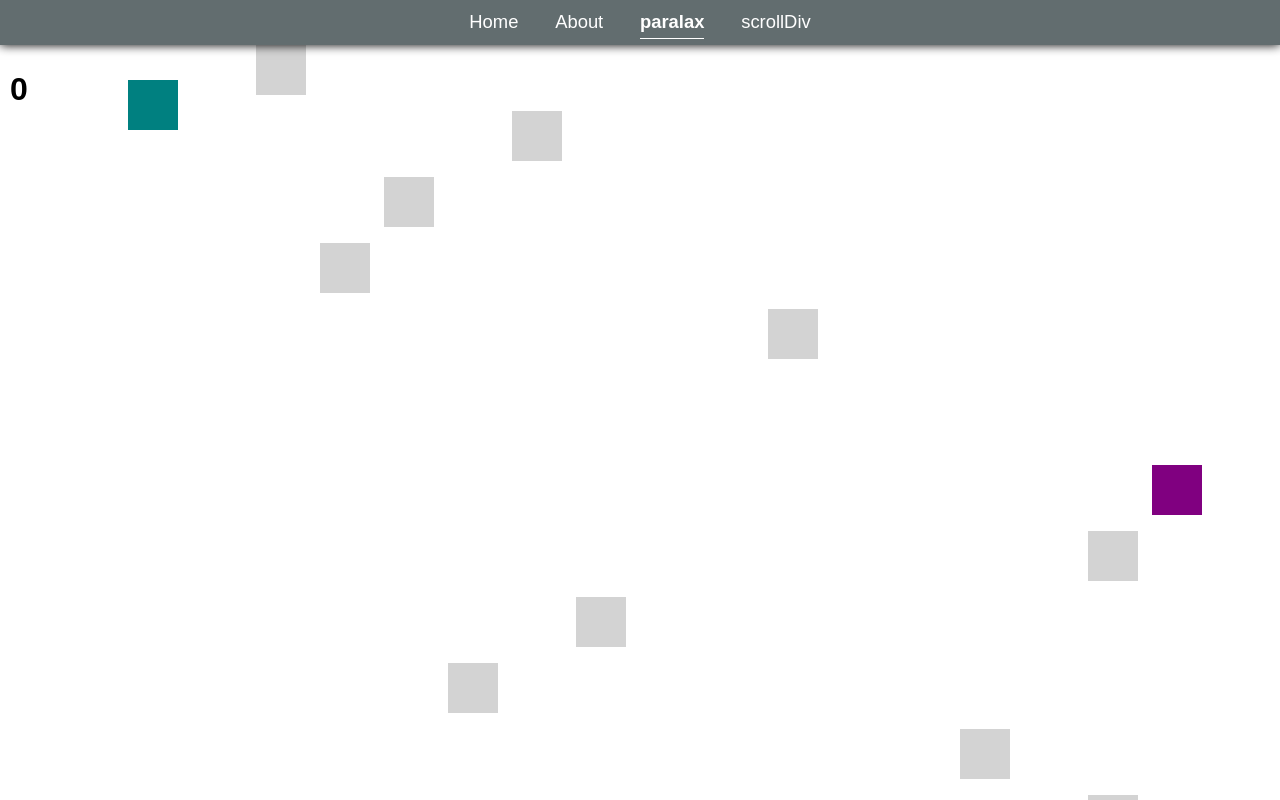
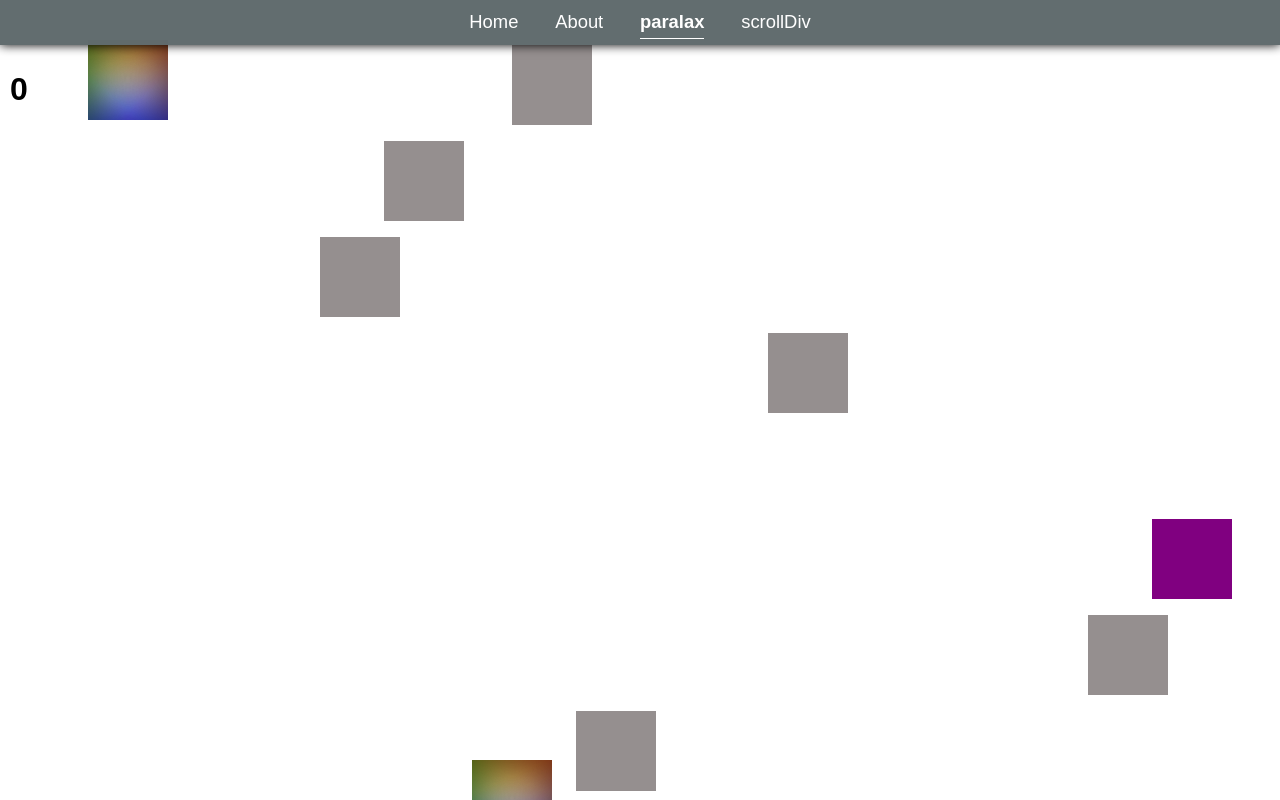
Before and after one commit to evariste1963/cool_stuff, a SvelteKit app: page /paralax in a window 1280 px wide. Shown: the top 800 px of the page. Built offline with nearby package versions, Linux system fonts and the light colour scheme.

Commit message:
paralax with cubes

```diff
--- a/src/routes/paralax/+page.svelte
+++ b/src/routes/paralax/+page.svelte
@@ -10,14 +10,40 @@
 
 <section>
   <div
-    class="box pin"
-    style:transform={`translate3d(${scroll / speed}px, ${scroll / speed}px, 0) rotate(${scroll / speed}deg)`}
-    style:background="teal"
+    class="box1 pin"
+    id="outer-cube-down"
+    style:transform={`translate3d(${scroll / speed}px, ${
+      scroll / speed
+    }px, 0) rotateY(${scroll / speed}deg) rotateZ(${scroll / speed}deg)`}
     style:margin-left="10%"
     style:top="10%"
+  >
+    <div class="front" />
+    <div class="back" />
+    <div class="top" />
+    <div class="bottom" />
+    <div class="left" />
+    <div class="right" />
+  </div>
 
-  />
-  <div class="box" style:margin-left="20%" />
+  <div
+    class="box1"
+    id="outer-cube"
+    style:margin-left="40%"
+    style:top="100%"
+    style:transform={`translate3d(${scroll / speed}px, ${
+      (scroll / speed) * 3
+    }px, ${scroll / speed}px) rotateY(${(scroll / speed) * 2}deg) rotateZ(${
+      (scroll / speed) * -2
+    }deg)`}
+  >
+    <div class="front" />
+    <div class="back" />
+    <div class="top" />
+    <div class="bottom" />
+    <div class="left" />
+    <div class="right" />
+  </div>
   <div class="box" style:margin-left="40%" />
   <div class="box" style:margin-left="30%" />
   <div class="box" style:margin-left="25%" />
@@ -26,7 +52,9 @@
 
   <div
     class="box pin"
-    style:transform={`translate3d(${scroll / speed * -1}px, ${(scroll / speed) * 0.01}px, 0) rotate(${scroll / speed *-3}deg)`}
+    style:transform={`translate3d(${(scroll / speed) * -1}px, ${
+      (scroll / speed) * 0.01
+    }px, 0) rotate(${(scroll / speed) * -3}deg)`}
     style:background="purple"
     style:margin-left="90%"
   />
@@ -107,6 +135,12 @@
 </section>
 
 <style>
+  :root {
+    --size: 5em;
+    --halfsize: 2.5em;
+    --halfsizen: -2.5em;
+    --ballTopColor: #a8e44f;
+  }
   section {
     height: auto;
   }
@@ -118,16 +152,75 @@
   }
 
   .box {
-    --size: 50px;
+    --size: 5em;
     height: var(--size);
     width: var(--size);
-    background: lightGrey;
+    background-color: rgb(149, 143, 143);
     margin-bottom: 1rem;
   }
 
   .pin {
     position: fixed;
     margin-bottom: 100px;
+  }
 
+  #outer-cube,
+  #outer-cube-down {
+    display: flex;
+    align-items: center;
+    justify-content: center;
+    transform-style: preserve-3d;
+  }
+
+  #outer-cube {
+    position: absolute;
+  }
+  #outer-cube div,
+  #outer-cube-down div {
+    position: fixed;
+    width: var(--size);
+    height: var(--size);
+    background: linear-gradient(
+        217deg,
+        rgba(255, 0, 0, 0.5),
+        rgba(255, 0, 0, 0) 70.71%
+      ),
+      linear-gradient(127deg, rgba(0, 255, 0, 0.5), rgba(0, 255, 0, 0) 70.71%),
+      linear-gradient(336deg, rgba(0, 0, 255, 0.5), rgba(0, 0, 255, 0) 70.71%);
+    box-shadow: inset 0 0 40px rgba(0, 0, 0, 0.4);
+    /*border-radius: 50%;*/
+  }
+
+  .back {
+    transform: translateZ(var(--halfsizen)) rotateY(180deg);
+  }
+  .right {
+    transform: rotateY(-270deg) translateX(var(--halfsize));
+    transform-origin: top right;
+  }
+
+  .left {
+    transform: rotateY(270deg) translateX(var(--halfsizen));
+    transform-origin: center left;
+  }
+  .top {
+    opacity: 1;
+    transform: rotateX(-90deg) translateY(var(--halfsizen));
+    transform-origin: top center;
+  }
+  .bottom {
+    transform: rotateX(90deg) translateY(var(--halfsize));
+    transform-origin: bottom center;
+  }
+  .front {
+    display: flex;
+    flex-direction: column;
+    align-items: center;
+    transform: translateZ(var(--halfsize));
+    transform-style: preserve-3d;
+  }
+  .pin {
+    position: fixed;
+    margin-bottom: 100px;
   }
 </style>
```
